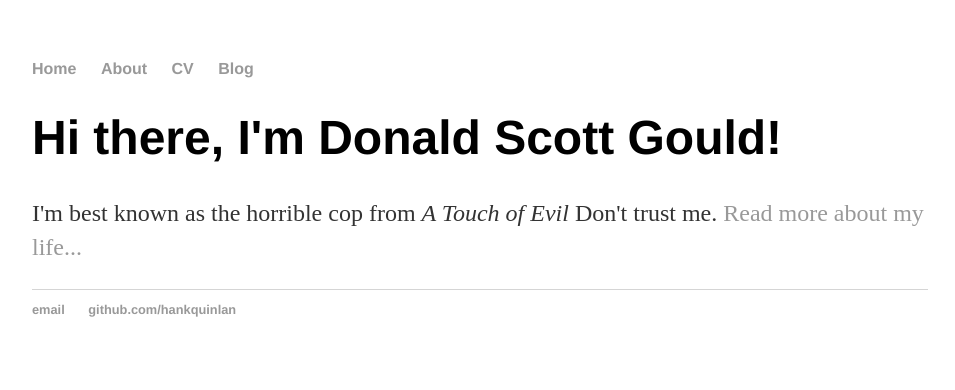
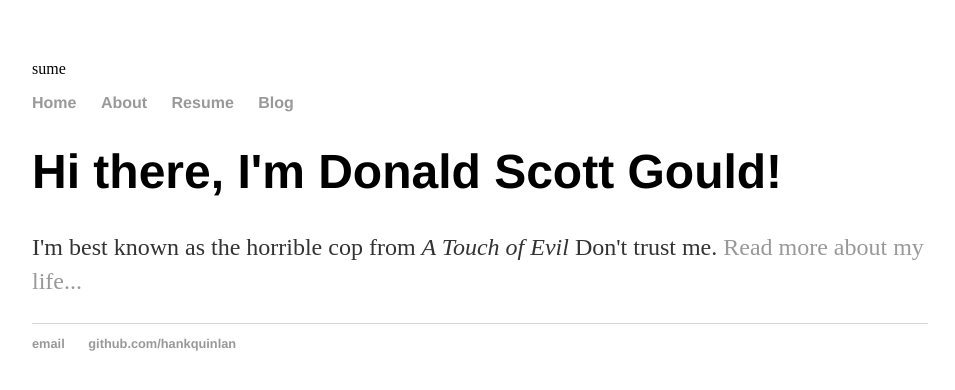
Before and after one commit to dscottgould/dscottgould.github.io, a Jekyll site: the page built from index.html, in a window 1280 px wide. Shown: the top 390 px of the page, without its empty margins (160-1115 px from the left). Built offline with Jekyll 4.4.1, drawn with Linux system fonts in a browser that asks for light colours.

Commit message:
Update default.html

```diff
--- a/_layouts/default.html
+++ b/_layouts/default.html
@@ -1,4 +1,4 @@
-<!DOCTYPE html>
+sume<!DOCTYPE html>
 	<html>
 		<head>
 			<title>{{ page.title }}</title>
@@ -10,7 +10,7 @@
 	    		<ul>
 	        		<li><a href="/">Home</a></li>
 		        	<li><a href="/about">About</a></li>
-	        		<li><a href="/cv">CV</a></li>
+	        		<li><a href="/cv">Resume</a></li>
 	        		<li><a href="/blog">Blog</a></li>
 	    		</ul>
 			</nav>
```
